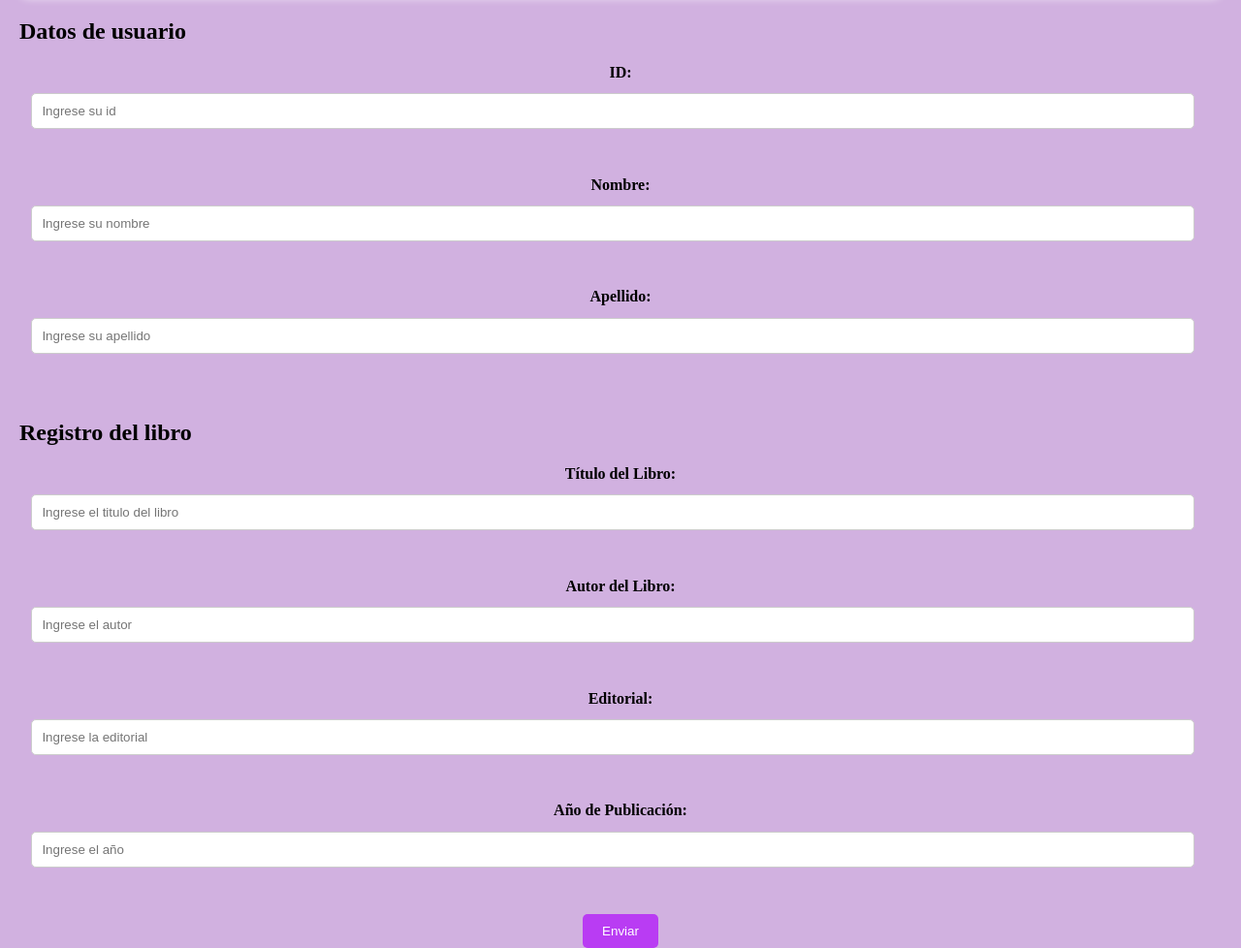
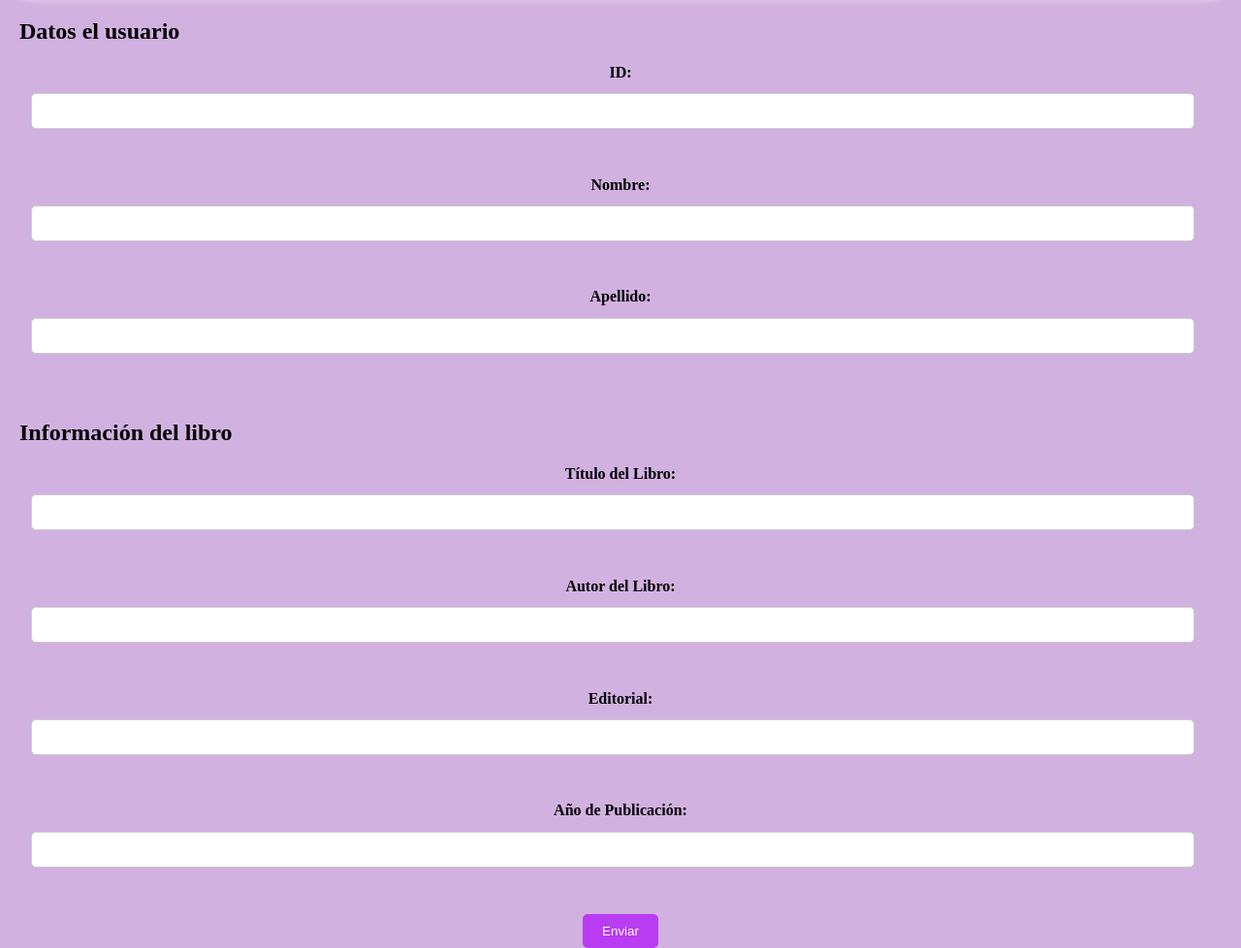
Before and after one commit to Mejew/FormularioServidorHTTP, a website: page public/index.html in a window 1280 px wide. Shown: the part 101-1079 px from the top of the page at 97% size. Drawn offline with Linux system fonts and the light colour scheme.

Commit message:
Se hicieron arreglos en index htm

```diff
--- a/public/index.html
+++ b/public/index.html
@@ -3,54 +3,34 @@
   <head>
     <meta charset="UTF-8" />
     <meta name="viewport" content="width=device-width, initial-scale=1.0" />
+    <link rel="stylesheet" href="estilos.css" />
+
     <title>Formulario de Préstamo</title>
-    <link rel="stylesheet" href="estilos.css" />
   </head>
   <body>
     <h1>Formulario de Préstamo de Libros</h1>
     <form action="http://localhost:3000/prestamo" method="post">
-      <h2>Datos de usuario</h2>
+      <h2>Datos el usuario</h2>
       <label for="id">ID:</label>
-      <input type="text" placeholder="Ingrese su id" name="id" /><br /><br />
+      <input type="text" id="id" name="id" /><br /><br />
 
       <label for="nombre">Nombre:</label>
-      <input
-        type="text"
-        placeholder="Ingrese su nombre"
-        name="nombre"
-      /><br /><br />
+      <input type="text" id="nombre" name="nombre" /><br /><br />
 
       <label for="apellido">Apellido:</label>
-      <input
-        type="text"
-        placeholder="Ingrese su apellido"
-        name="apellido"
-      /><br /><br />
-
-      <h2>Registro del libro</h2>
+      <input type="text" id="apellido" name="apellido" /><br /><br />
+      <h2>Información del libro</h2>
       <label for="titulo">Título del Libro:</label>
-      <input
-        type="text"
-        name="titulo"
-        placeholder="Ingrese el titulo del libro"
-      /><br /><br />
+      <input type="text" id="titulo" name="titulo" /><br /><br />
 
       <label for="autor">Autor del Libro:</label>
-      <input
-        type="text"
-        placeholder="Ingrese el autor"
-        name="autor"
-      /><br /><br />
+      <input type="text" id="autor" name="autor" /><br /><br />
 
       <label for="editorial">Editorial:</label>
-      <input
-        type="text"
-        placeholder="Ingrese la editorial"
-        name="editorial"
-      /><br /><br />
+      <input type="text" id="editorial" name="editorial" /><br /><br />
 
-      <label for="year">Año de Publicación:</label>
-      <input type="text" placeholder="Ingrese el año" name="year" /><br /><br />
+      <label for="año">Año de Publicación:</label>
+      <input type="text" id="año" name="año" /><br /><br />
 
       <input type="submit" value="Enviar" />
     </form>
```
Also changed, not shown: 1 other file.
